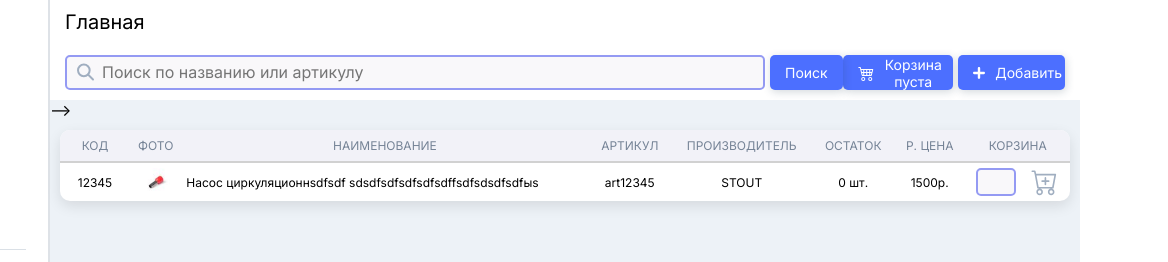
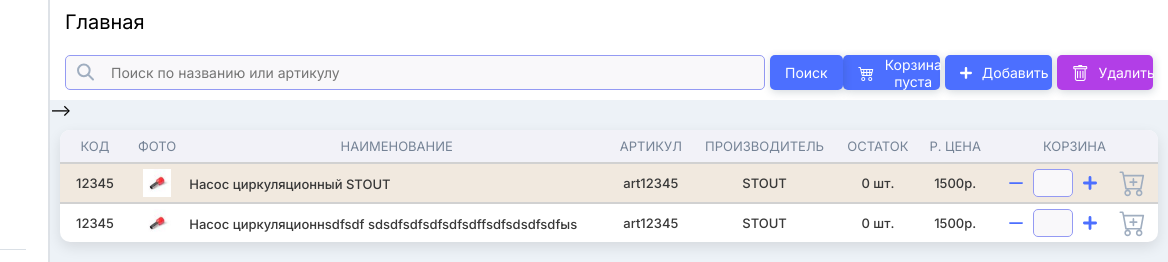
Before and after one commit to leonpiter/PlumberCalc, a website: page src/app/index.html in a window 1280 px wide. Shown: the top 262 px of the page, 200-1368 px from the left, 1168 px wide, since content can reach past the window. Drawn offline with nearby package versions, Linux system fonts and the light colour scheme; files that its build step writes are made by us from their sources; files whose address does not match are found by name.

Commit message:
подготовил верстку таблицы и header для тестирования в js

```diff
--- a/src/app/blocks/Catalog-table/_catalog-table.scss
+++ b/src/app/blocks/Catalog-table/_catalog-table.scss
@@ -36,6 +36,9 @@
     }
 }
 .table-list {
+    font-size: 13px;
+    color: #383838;
+    font-weight: 500;
     &__head {
         border-radius: 10px;
     }
@@ -47,6 +50,11 @@
     &__list-item:hover {
         background-color: #e9eff8;
     }
+
+    &__list-item_active {
+        background-color: rgb(241, 233, 223);
+    }
+
     &__list-name {
         display: grid;
         grid-template-columns: 1fr;
@@ -60,6 +68,14 @@
     display: flex;
     gap: 15px;
     justify-content: center;
+    &__input {
+        text-align: center;
+    }
+    &__add-remove {
+        height: 80%;
+        scale: 0.5;
+
+    }
 }
 
 .list-code {
--- a/src/app/blocks/Catalog-table/catalog-table.html
+++ b/src/app/blocks/Catalog-table/catalog-table.html
@@ -13,6 +13,46 @@
             </tr>
         </thead>
         <tbody class="table-list__body">
+            <tr class="table-list__list-item table-list__list-item_active">
+                <td>12345</td>
+                <td>
+                    <img
+                        class="table-list__list-img"
+                        src="../../img/catalogue/i_small_nshvi_10-12.jpg"
+                        alt="Фото товара"
+                    />
+                </td>
+                <td class="table-list__list-name">
+                    Насос циркуляционный STOUT
+                </td>
+                <td>art12345</td>
+                <td>STOUT</td>
+                <td>
+                    <span>0</span>
+                    <span>шт.</span>
+                </td>
+                <td>1500<span>р.</span></td>
+                <td class="cart-box">
+                    <span>
+                        <img
+                            class="cart-box__add-remove"
+                            src="../../../img/icons/dash-lg.svg"
+                            alt="add item"
+                        />
+                        <input class="cart-box__input" type="text" />
+                        <img
+                            class="cart-box__add-remove"
+                            src="../../../img/icons/add-plus.svg"
+                            alt="del item"
+                        />
+                    </span>
+                    <img
+                        class="add-cart"
+                        src="../../img/icons/cart-plus.svg"
+                        alt=""
+                    />
+                </td>
+            </tr>
             <tr class="table-list__list-item">
                 <td>12345</td>
                 <td>
@@ -22,7 +62,9 @@
                         alt="Фото товара"
                     />
                 </td>
-                <td class="table-list__list-name">Насос циркуляционнsdfsdf sdsdfsdfsdfsdfsdffsdfsdsdfsdfыs</td>
+                <td class="table-list__list-name">
+                    Насос циркуляционнsdfsdf sdsdfsdfsdfsdfsdffsdfsdsdfsdfыs
+                </td>
                 <td>art12345</td>
                 <td>STOUT</td>
                 <td>
@@ -31,7 +73,19 @@
                 </td>
                 <td>1500<span>р.</span></td>
                 <td class="cart-box">
-                    <input type="text" />
+                    <span>
+                        <img
+                            class="cart-box__add-remove"
+                            src="../../../img/icons/dash-lg.svg"
+                            alt="add item"
+                        />
+                        <input class="cart-box__input" type="text" />
+                        <img
+                            class="cart-box__add-remove"
+                            src="../../../img/icons/add-plus.svg"
+                            alt="del item"
+                        />
+                    </span>
                     <img
                         class="add-cart"
                         src="../../img/icons/cart-plus.svg"
--- a/src/app/blocks/Header/_header.scss
+++ b/src/app/blocks/Header/_header.scss
@@ -33,9 +33,7 @@
     }
     &__input {
         min-width: 700px;
-    }
-    &__input::placeholder {
-        padding-left: 25px;
+        padding-left: 45px;
     }
 }
 
@@ -52,6 +50,12 @@
     box-shadow: 1px 2px 8px 0px rgba(34, 60, 80, 0.2);
     transition: 0.1s all;
 }
+.btn-std_del {
+    background-color: rgb(178, 62, 231);
+}
+.btn-std_del:hover {
+    background: rgb(240, 84, 110) !important;
+}
 
 .btn-std:hover {
     background-color: #6973fc;
@@ -62,12 +66,12 @@
 }
 
 input {
+    font-size: 14px;
     width: 70%;
     height: 35px;
-    padding-left: 10px;
-    border: 2px solid #949af3;
+    border: 1px solid #949af3;
     border-radius: 5px;
     outline: none;
     background: #f9f8fa;
-    color: #7c7a7a;
+    color: #4b4a4a;
 }
--- a/src/app/blocks/Header/header.html
+++ b/src/app/blocks/Header/header.html
@@ -25,6 +25,10 @@
             <img src="../../../img/icons/plus.svg" alt="" />
             <button>Добавить</button>
         </div>
+        <div class="header__add-btn btn-std btn-std_del">
+            <img src="../../../img/icons/trash.svg" alt="" />
+            <button>Удалить</button>
+        </div>
     </div>
 </header>
 <!-- @@include('mobile-nav.html') -->
```
Also changed, not shown: build/css/main.css, build/img/icons/add-plus.svg (added), build/img/icons/dash-lg.svg (added), build/img/icons/plus copy.svg (added), build/index.html, src/img/icons/add-plus.svg (added), src/img/icons/dash-lg.svg (added).
